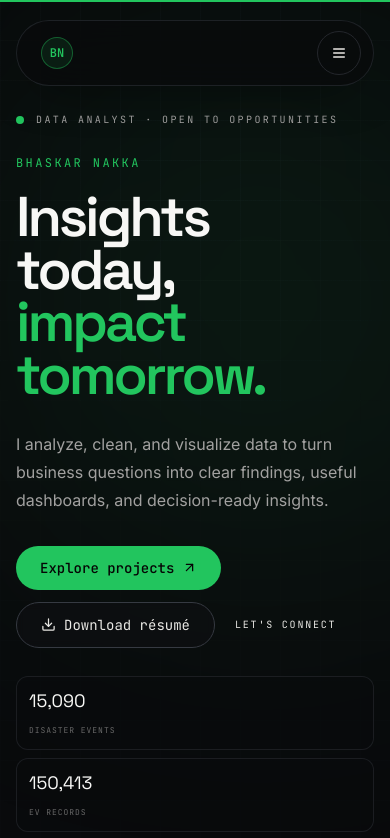
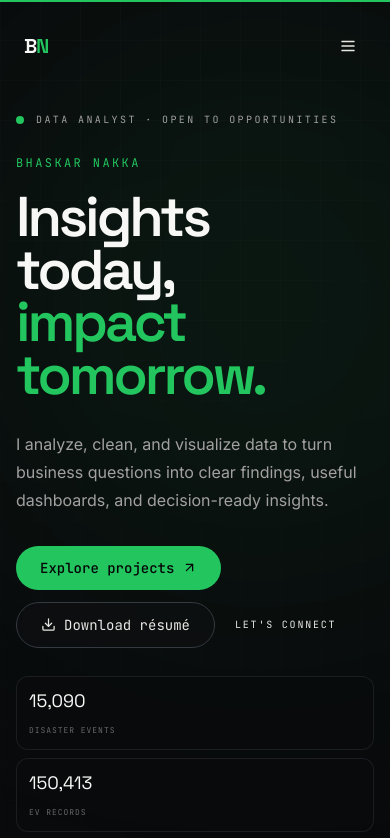
Before and after one commit to bhaskar-nb/portfolio, a Next.js app: page / in a window 390 px wide. Shown: the top 838 px of the page. Built offline with nearby package versions, Linux system fonts and the light colour scheme.

Commit message:
Redesign navbar as transparent floating pills

```diff
--- a/components/Navbar.tsx
+++ b/components/Navbar.tsx
@@ -13,21 +13,16 @@ const resumeUrl = "/Resume.pdf?download=1";
 export default function Navbar() {
   const [active, setActive] = useState("home");
   const [open, setOpen] = useState(false);
-  const [scrolled, setScrolled] = useState(false);
-
-  useEffect(() => {
-    const onScroll = () => setScrolled(window.scrollY > 36);
-    window.addEventListener("scroll", onScroll, { passive: true });
-    onScroll();
-    return () => window.removeEventListener("scroll", onScroll);
-  }, []);
 
   useEffect(() => {
     const sections = nav.map((item) => document.getElementById(item.id)).filter(Boolean) as HTMLElement[];
     const observer = new IntersectionObserver((entries) => {
-      const visible = entries.filter((entry) => entry.isIntersecting).sort((a, b) => b.intersectionRatio - a.intersectionRatio)[0];
+      const visible = entries
+        .filter((entry) => entry.isIntersecting)
+        .sort((a, b) => b.intersectionRatio - a.intersectionRatio)[0];
       if (visible) setActive(visible.target.id);
     }, { rootMargin: "-42% 0px -48% 0px", threshold: [0, 0.15, 0.5] });
+
     sections.forEach((section) => observer.observe(section));
     return () => observer.disconnect();
   }, []);
@@ -39,34 +34,114 @@ export default function Navbar() {
 
   return (
     <header className="pointer-events-none fixed inset-x-0 top-0 z-50">
-      <div className={cn("mx-auto max-w-7xl px-4 transition-all duration-500 sm:px-6 lg:px-8", scrolled ? "pt-3" : "pt-5")}>
-        <div className={cn("pointer-events-auto relative flex items-center justify-between overflow-hidden rounded-full border px-3 py-2", "border-base-500/80 bg-base-800/80 backdrop-blur-xl", "shadow-[0_12px_50px_-20px_rgba(0,0,0,0.7)] transition-all duration-500", scrolled ? "mx-auto max-w-5xl" : "max-w-7xl")}>
-          <button type="button" onClick={() => scrollTo("home")} className="group flex min-h-11 items-center gap-3 rounded-full px-3 py-2" aria-label="Go to home">
-            <span className="flex h-8 w-8 items-center justify-center rounded-full border border-gold/40 bg-gold/10 font-mono text-xs font-semibold text-gold transition-transform duration-300 group-hover:rotate-6">BN</span>
-            <span className="hidden text-left sm:block"><span className="block font-display text-sm font-semibold leading-none text-ink-100">Bhaskar</span><span className="mt-1 block font-mono text-[9px] uppercase tracking-[0.18em] text-ink-600">Data Analyst</span></span>
+      <div className="mx-auto max-w-7xl px-5 pt-6 sm:px-8 lg:px-10">
+        <div className="pointer-events-auto flex items-center justify-between">
+          <button
+            type="button"
+            onClick={() => scrollTo("home")}
+            className="group flex min-h-11 items-center gap-3 px-1 py-2"
+            aria-label="Go to home"
+          >
+            <span className="font-display text-xl font-semibold tracking-[-0.06em] text-ink-100 transition-transform duration-300 group-hover:-translate-y-0.5">
+              B<span className="text-gold">N</span>
+            </span>
+            <span className="hidden text-left sm:block">
+              <span className="block font-display text-sm font-semibold leading-none text-ink-100">Bhaskar</span>
+              <span className="mt-1 block font-mono text-[9px] uppercase tracking-[0.18em] text-ink-600">Data Analyst</span>
+            </span>
           </button>
 
-          <nav aria-label="Primary navigation" className="hidden items-center gap-0.5 lg:flex">
+          <nav aria-label="Primary navigation" className="hidden items-center gap-1 lg:flex">
             {primaryNav.map((item) => (
-              <button type="button" key={item.id} onClick={() => scrollTo(item.id)} className={cn("relative min-h-11 rounded-full px-4 py-2 font-mono text-[10px] uppercase tracking-[0.14em] transition-colors", active === item.id ? "text-base-900" : "text-ink-400 hover:text-ink-100")}>
-                {active === item.id && <motion.span layoutId="nav-active-pill" className="absolute inset-0 rounded-full bg-gold" transition={{ type: "spring", stiffness: 420, damping: 32 }} />}
+              <button
+                type="button"
+                key={item.id}
+                onClick={() => scrollTo(item.id)}
+                className={cn(
+                  "relative min-h-11 rounded-full px-4 py-2 font-mono text-[10px] uppercase tracking-[0.14em] transition-colors duration-300",
+                  active === item.id ? "text-base-900" : "text-ink-400 hover:text-ink-100"
+                )}
+              >
+                {active === item.id && (
+                  <motion.span
+                    layoutId="nav-active-pill"
+                    className="absolute inset-0 -z-0 rounded-full bg-gold shadow-[0_0_24px_rgba(34,197,94,0.24)]"
+                    transition={{ type: "spring", stiffness: 420, damping: 32 }}
+                  />
+                )}
                 <span className="relative z-10">{item.label}</span>
               </button>
             ))}
           </nav>
 
           <div className="flex items-center gap-2">
-            <a href="#contact" className="group hidden min-h-11 items-center gap-1.5 rounded-full bg-gold px-4 py-2 font-mono text-[10px] font-medium uppercase tracking-[0.14em] text-base-900 transition-transform hover:scale-[1.03] sm:flex"><MessageCircle size={12} /> Let&apos;s talk <ArrowUpRight size={11} className="transition-transform group-hover:-translate-y-0.5 group-hover:translate-x-0.5" /></a>
-            <a href={resumeUrl} download className="group hidden min-h-11 items-center gap-1.5 rounded-full border border-base-400 px-4 py-2 font-mono text-[10px] uppercase tracking-[0.14em] text-ink-200 transition-all hover:border-gold/60 hover:text-gold md:flex"><Download size={12} /> Résumé</a>
-            <button type="button" className="flex h-11 w-11 items-center justify-center rounded-full border border-base-500 text-ink-200 transition-colors hover:border-gold/60 hover:text-gold lg:hidden" onClick={() => setOpen((value) => !value)} aria-label={open ? "Close menu" : "Open menu"} aria-expanded={open} aria-controls="mobile-navigation">{open ? <X size={16} /> : <Menu size={16} />}</button>
+            <a
+              href="#contact"
+              className="group hidden min-h-11 items-center gap-1.5 rounded-full bg-gold px-4 py-2 font-mono text-[10px] font-medium uppercase tracking-[0.14em] text-base-900 shadow-[0_0_24px_rgba(34,197,94,0.18)] transition-transform hover:scale-[1.03] sm:flex"
+            >
+              <MessageCircle size={12} />
+              Let&apos;s talk
+              <ArrowUpRight size={11} className="transition-transform group-hover:-translate-y-0.5 group-hover:translate-x-0.5" />
+            </a>
+            <a
+              href={resumeUrl}
+              download
+              className="group hidden min-h-11 items-center gap-1.5 rounded-full px-4 py-2 font-mono text-[10px] uppercase tracking-[0.14em] text-ink-300 transition-colors hover:text-gold md:flex"
+            >
+              <Download size={12} />
+              Résumé
+            </a>
+            <button
+              type="button"
+              className="flex h-11 w-11 items-center justify-center rounded-full text-ink-200 transition-colors hover:text-gold lg:hidden"
+              onClick={() => setOpen((value) => !value)}
+              aria-label={open ? "Close menu" : "Open menu"}
+              aria-expanded={open}
+              aria-controls="mobile-navigation"
+            >
+              {open ? <X size={18} /> : <Menu size={18} />}
+            </button>
           </div>
         </div>
 
         <AnimatePresence>
-          {open && <motion.div id="mobile-navigation" initial={{ opacity: 0, y: -8, scale: 0.98 }} animate={{ opacity: 1, y: 0, scale: 1 }} exit={{ opacity: 0, y: -8, scale: 0.98 }} transition={{ duration: 0.2 }} className="pointer-events-auto mx-1 mt-2 overflow-hidden rounded-2xl border border-base-500/80 bg-base-800/95 p-2 shadow-2xl backdrop-blur-xl lg:hidden">
-            {primaryNav.map((item) => <button type="button" key={item.id} onClick={() => scrollTo(item.id)} className={cn("flex min-h-11 w-full items-center justify-between rounded-xl px-4 py-3.5 text-left font-mono text-xs uppercase tracking-[0.14em] transition-colors", active === item.id ? "bg-gold/10 text-gold" : "text-ink-400 hover:bg-base-700 hover:text-ink-100")}>{item.label}{active === item.id && <span className="h-1.5 w-1.5 rounded-full bg-gold" />}</button>)}
-            <div className="mt-1 grid grid-cols-2 gap-2"><a href="#contact" onClick={() => setOpen(false)} className="flex min-h-11 items-center justify-center gap-2 rounded-xl bg-gold px-4 py-3.5 font-mono text-xs font-medium uppercase tracking-[0.14em] text-base-900"><MessageCircle size={14} /> Let&apos;s talk</a><a href={resumeUrl} download onClick={() => setOpen(false)} className="flex min-h-11 items-center justify-center gap-2 rounded-xl border border-base-500 px-4 py-3.5 font-mono text-xs uppercase tracking-[0.14em] text-gold"><Download size={14} /> Résumé</a></div>
-          </motion.div>}
+          {open && (
+            <motion.div
+              id="mobile-navigation"
+              initial={{ opacity: 0, y: -8 }}
+              animate={{ opacity: 1, y: 0 }}
+              exit={{ opacity: 0, y: -8 }}
+              transition={{ duration: 0.2 }}
+              className="pointer-events-auto mt-4 lg:hidden"
+            >
+              <div className="flex flex-col items-end gap-1">
+                {primaryNav.map((item) => (
+                  <button
+                    type="button"
+                    key={item.id}
+                    onClick={() => scrollTo(item.id)}
+                    className={cn(
+                      "flex min-h-11 items-center gap-3 rounded-full px-4 py-2 font-mono text-xs uppercase tracking-[0.14em] transition-colors",
+                      active === item.id ? "bg-gold text-base-900 shadow-[0_0_22px_rgba(34,197,94,0.2)]" : "text-ink-300 hover:text-gold"
+                    )}
+                  >
+                    {item.label}
+                    {active === item.id && <span className="h-1.5 w-1.5 rounded-full bg-base-900" />}
+                  </button>
+                ))}
+                <div className="mt-2 flex items-center gap-2">
+                  <a href="#contact" onClick={() => setOpen(false)} className="flex min-h-11 items-center gap-2 rounded-full bg-gold px-4 py-2 font-mono text-xs font-medium uppercase tracking-[0.14em] text-base-900">
+                    <MessageCircle size={14} />
+                    Let&apos;s talk
+                  </a>
+                  <a href={resumeUrl} download onClick={() => setOpen(false)} className="flex min-h-11 items-center gap-2 rounded-full px-4 py-2 font-mono text-xs uppercase tracking-[0.14em] text-ink-200 hover:text-gold">
+                    <Download size={14} />
+                    Résumé
+                  </a>
+                </div>
+              </div>
+            </motion.div>
+          )}
         </AnimatePresence>
       </div>
     </header>
```
